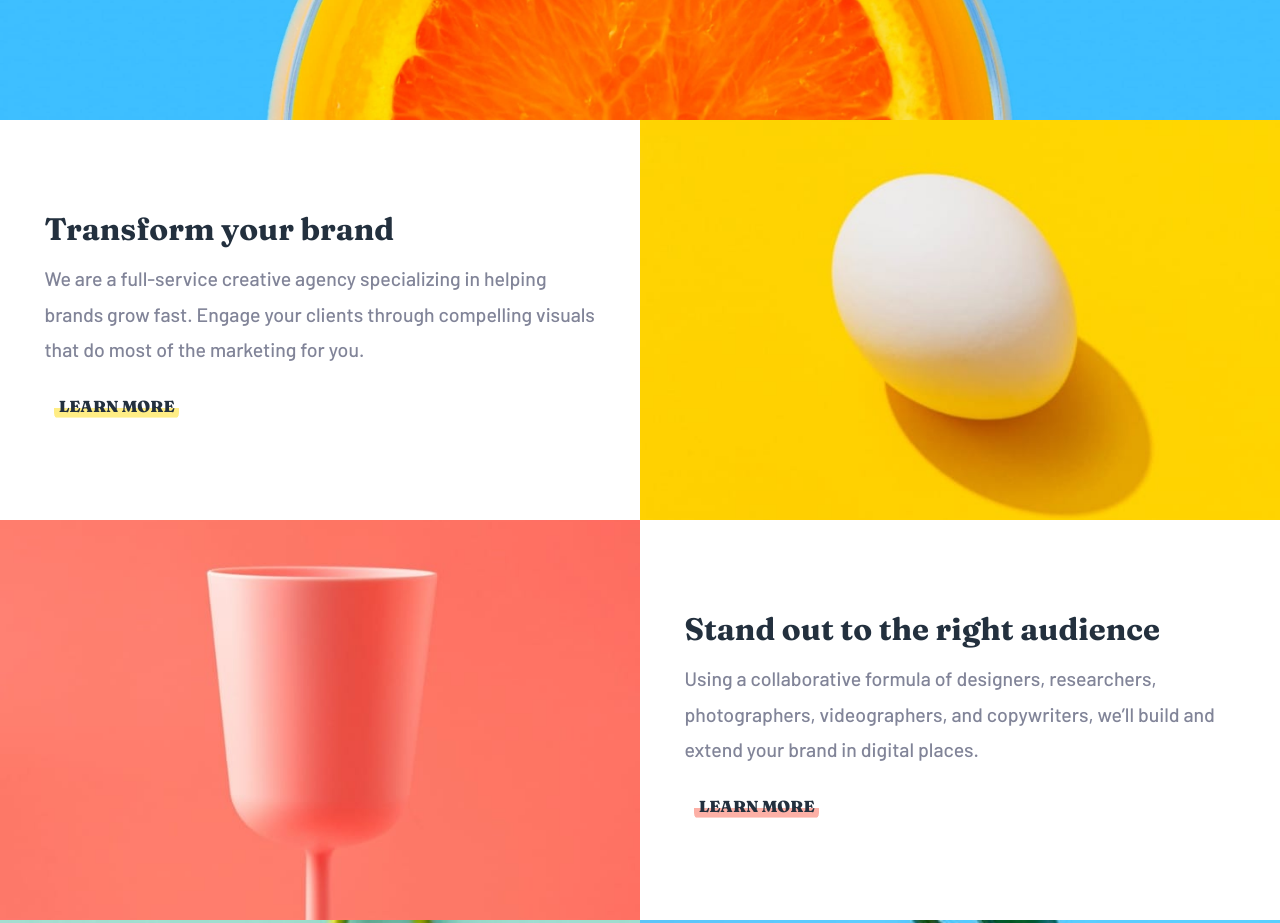
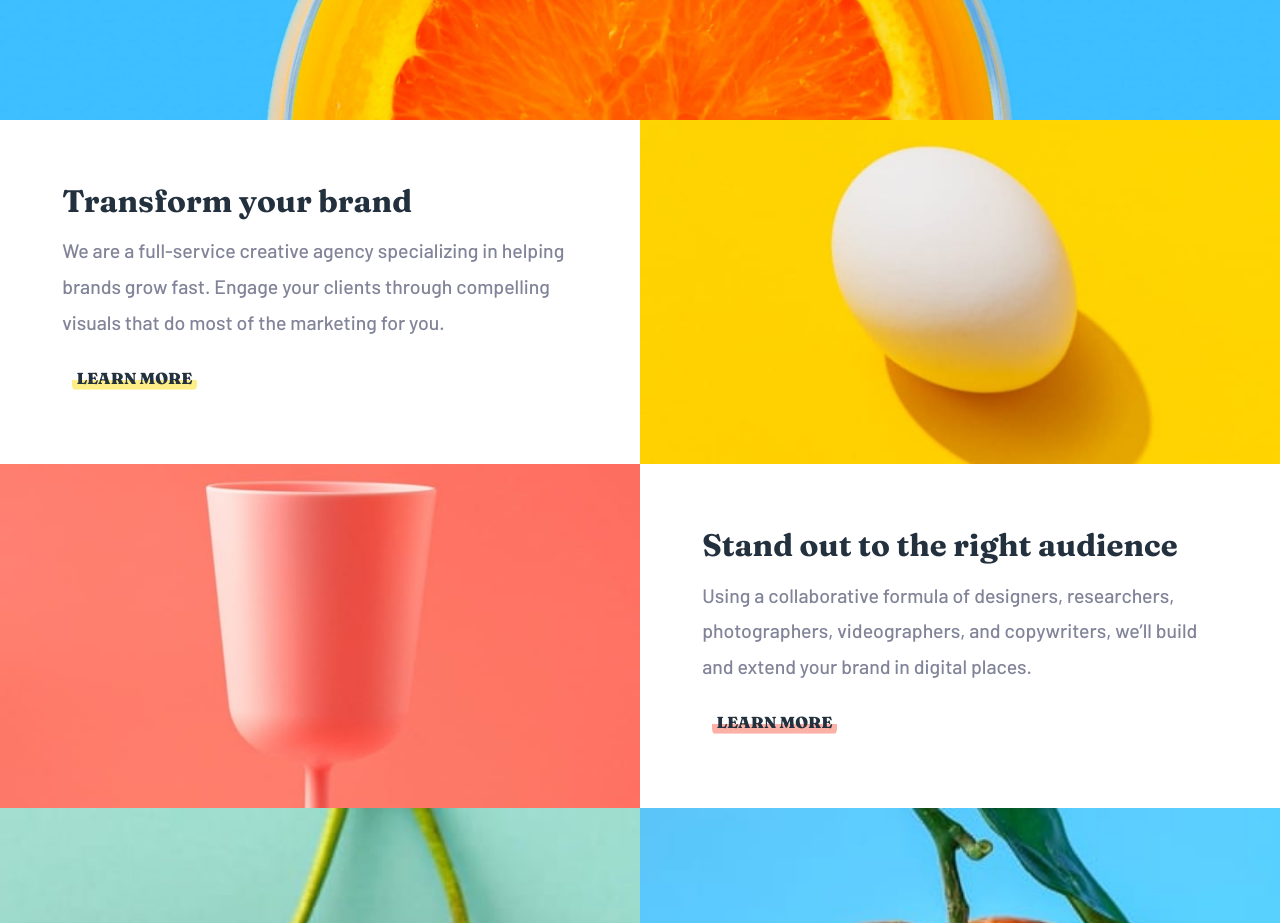
Before and after one commit to Yemy/sunnyside-agency-landing-page-main, a website: page index.html in a window 1280 px wide. Shown: the part 520-1443 px from the top of the page. Drawn offline with Linux system fonts and the light colour scheme.

Commit message:
fix white spaces in grid

```diff
--- a/sass/_body.scss
+++ b/sass/_body.scss
@@ -31,9 +31,9 @@
 .s-features {
   display: grid;
 
-  @include respond(tablet) {
+  @include respond(phone-big) {
     grid-template-columns: repeat(2, 1fr);
-    grid-template-rows: repeat(2, min-content) 1fr;
+    grid-template-rows: repeat(2, mix-content) 1fr;
     grid-template-areas: "transform egg";
   }
 }
@@ -118,7 +118,7 @@
     text-align: center;
 
     @include respond(tablet) {
-      padding: 5rem 5rem;
+      padding: 7rem;
       text-align: left;
       display: flex;
       flex-direction: column;
@@ -174,8 +174,11 @@
     background-size: cover;
     background-position: center;
 
-    @include respond(tablet) {
+    @include respond(phone-big) {
       grid-area: egg;
+      background-image: url(../images/desktop/image-transform.jpg);
+      height: 100%;
+      width: 100%;
     }
   }
 
@@ -190,6 +193,12 @@
     background-repeat: no-repeat;
     background-size: cover;
     background-position: center;
+
+    @include respond(phone-big) {
+      background-image: url(../images/desktop/image-stand-out.jpg);
+      height: 100%;
+      width: 100%;
+    }
   }
 }
 
```
Also changed, not shown: css/style.css.
